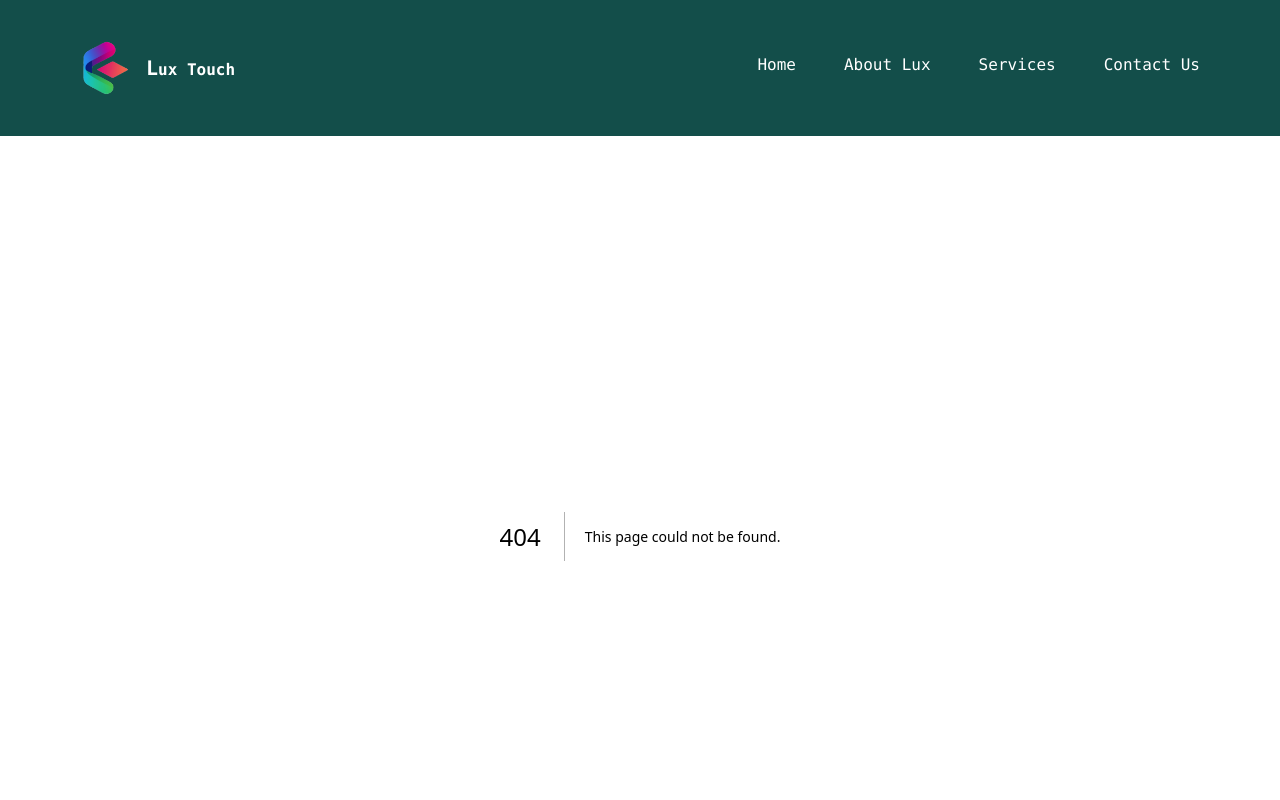
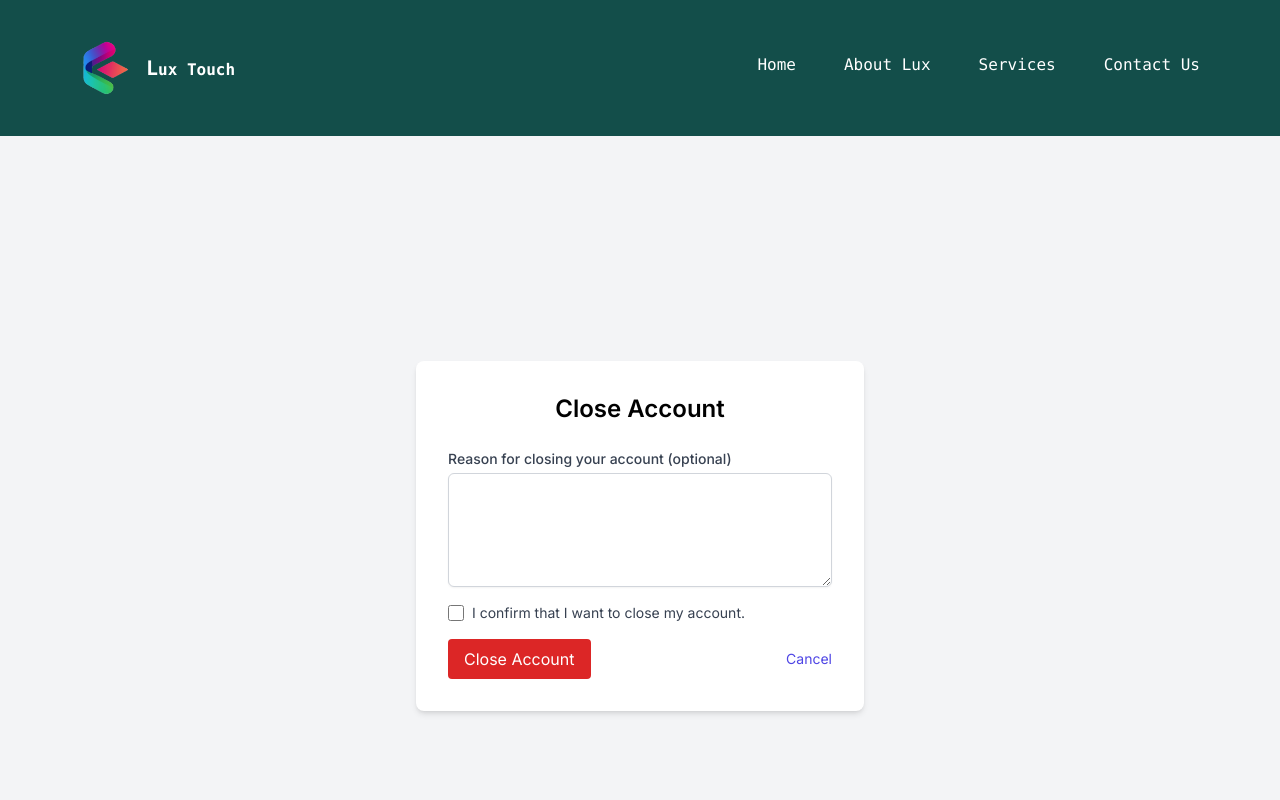
Before and after one commit to ghost-254/LUXXTOUCH, a Next.js app: page /close-account in a window 1280 px wide. Before the commit this address had no page. Shown: the top 800 px of the page. Built offline with nearby package versions, Linux system fonts and the light colour scheme.

Commit message:
Added Close Account

```diff
--- /dev/null
+++ b/app/close-account/page.tsx
@@ -0,0 +1,73 @@
+// pages/close-account.tsx
+"use client"
+
+import { useState } from 'react';
+import { useRouter } from 'next/router';
+import Link from 'next/link';
+
+const CloseAccount = () => {
+  const [reason, setReason] = useState('');
+  const [confirmation, setConfirmation] = useState(false);
+  const router = useRouter();
+
+  const handleSubmit = async (e: React.FormEvent) => {
+    e.preventDefault();
+
+    if (!confirmation) {
+      alert('Please confirm that you want to close your account.');
+      return;
+    }
+
+    // Handle the account closure logic here
+    // For example, make an API call to close the user's account
+
+    alert('Your account has been closed.');
+    router.push('/'); // Redirect to the home page after closing the account
+  };
+
+  return (
+    <div className="min-h-screen flex flex-col items-center justify-center bg-gray-100">
+      <div className="bg-white p-8 rounded-lg shadow-md w-full max-w-md">
+        <h2 className="text-2xl font-semibold mb-6 text-center">Close Account</h2>
+        <form onSubmit={handleSubmit}>
+          <div className="mb-4">
+            <label htmlFor="reason" className="block text-sm font-medium text-gray-700">
+              Reason for closing your account (optional)
+            </label>
+            <textarea
+              id="reason"
+              value={reason}
+              onChange={(e) => setReason(e.target.value)}
+              className="mt-1 block w-full p-2 border border-gray-300 rounded-md shadow-sm focus:ring-indigo-500 focus:border-indigo-500"
+              rows={4}
+            ></textarea>
+          </div>
+          <div className="mb-4">
+            <label className="flex items-center">
+              <input
+                type="checkbox"
+                checked={confirmation}
+                onChange={() => setConfirmation(!confirmation)}
+                className="h-4 w-4 text-indigo-600 border-gray-300 rounded"
+              />
+              <span className="ml-2 text-sm text-gray-700">I confirm that I want to close my account.</span>
+            </label>
+          </div>
+          <div className="flex items-center justify-between">
+            <button
+              type="submit"
+              className="bg-red-600 text-white py-2 px-4 rounded hover:bg-red-700 focus:outline-none focus:ring-2 focus:ring-offset-2 focus:ring-red-500"
+            >
+              Close Account
+            </button>
+            <Link href="/" className="text-sm text-indigo-600 hover:text-indigo-800">
+              Cancel
+            </Link>
+          </div>
+        </form>
+      </div>
+    </div>
+  );
+};
+
+export default CloseAccount;
--- a/components/Footer.tsx
+++ b/components/Footer.tsx
@@ -29,6 +29,7 @@ const Footer = () => {
                         link === 'Privacy Policy' ? '/privacy-policy' :
                         link === 'Terms and Conditions for Masseuses/Masseurs' ? '/masseuses-terms' :
                         link === 'Terms and Conditions for Clients' ? '/clients-terms' :
+                        link === 'Close Account' ? '/close-account' :
                         link
                       }
                       key={`footer-link-${linkIndex}`}>
--- a/constants/index.ts
+++ b/constants/index.ts
@@ -71,6 +71,7 @@ export const testimonials = [
         'Privacy Policy',
         'Terms and Conditions for Masseuses/Masseurs',
         'Terms and Conditions for Clients',
+        'Close Account',
       ],
     },
   ];
```
